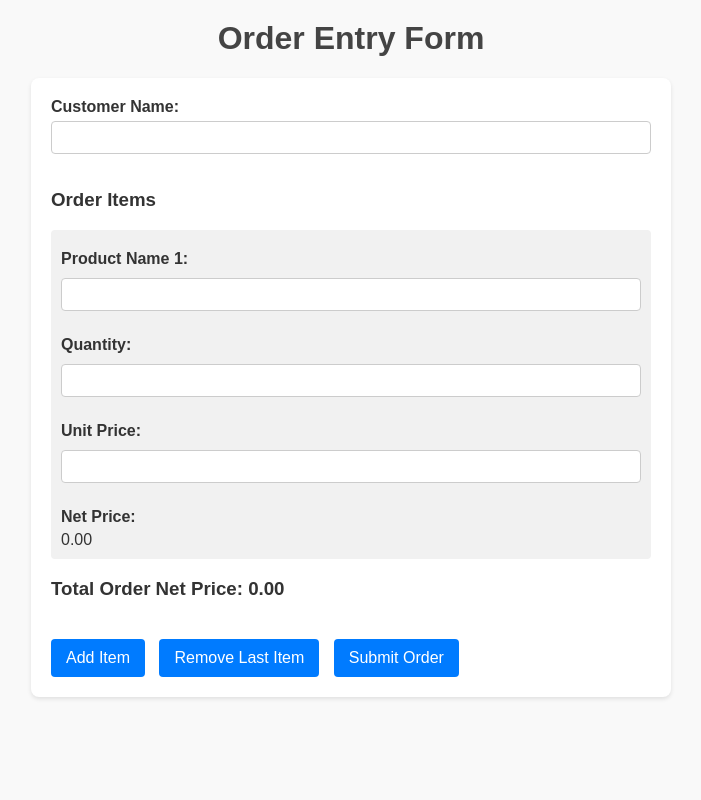
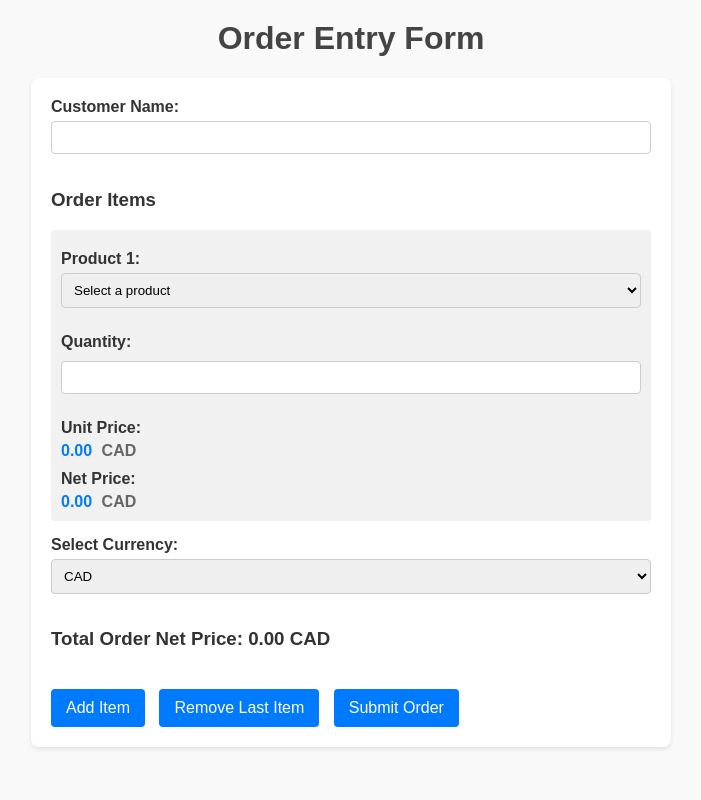
Before and after one commit to Farhan-Abbas/discovery-order-entry-app, a FastAPI app: page / in a window 1280 px wide. Shown: the whole page, without its empty margins (289-990 px from the left). Run offline with FastAPI, Linux system fonts and the light colour scheme.

Commit message:
feat: Implement product selection dropdown and currency conversion in order form

```diff
--- a/app.py
+++ b/app.py
@@ -8,12 +8,29 @@ from fastapi.requests import Request
 from fastapi.middleware.cors import CORSMiddleware
 import re
 
+import re
+import httpx
+
 app = FastAPI()
+
+# Predefined products with prices in CAD (base currency)
+PREDEFINED_PRODUCTS = {
+    "Laptop": 1200.00,
+    "Mouse": 25.00,
+    "Keyboard": 75.00,
+    "Monitor": 300.00,
+    "Headphones": 150.00,
+    "Webcam": 80.00,
+    "Smartphone": 800.00,
+    "Tablet": 500.00,
+    "Charger": 30.00,
+    "Speaker": 120.00
+}
 
 # Add CORS middleware
 app.add_middleware(
     CORSMiddleware,
-    allow_origins=["http://127.0.0.1:8000"],  # Frontend origin
+    allow_origins=["http://127.0.0.1:8000", "http://127.0.0.1:5500"],  # Frontend origin
     allow_credentials=True,
     allow_methods=["*"],
     allow_headers=["*"],
@@ -41,7 +58,7 @@ class OrderItem(BaseModel):
     @validator("product_name")
     def validate_product_name(cls, value):
         """
-        Validate the product name to ensure it is not empty and contains only valid characters.
+        Validate the product name to ensure it exists in predefined products.
 
         Args:
             value (str): The product name to validate.
@@ -54,8 +71,8 @@ class OrderItem(BaseModel):
         """
         if not value.strip():
             raise ValueError("Product name cannot be empty or whitespace.")
-        if not re.match(r"^[a-zA-Z0-9 ]+$", value):
-            raise ValueError("Product name can only contain alphanumeric characters and spaces.")
+        if value not in PREDEFINED_PRODUCTS:
+            raise ValueError(f"Product '{value}' is not available. Please select from predefined products.")
         return value
 
 class Order(BaseModel):
@@ -226,3 +243,31 @@ async def create_order(order: Order, request: Request):
     except Exception as exc:
         # Use utility function to generate error HTML
         return generate_error_response(f"An unexpected error occurred: {str(exc)}")
+
+# Endpoint to fetch exchange rates
+@app.get("/api/exchange-rates")
+async def get_exchange_rates():
+    """
+    Return hardcoded exchange rates with CAD as the base currency.
+
+    Returns:
+        JSONResponse: A dictionary of hardcoded exchange rates.
+    """
+    hardcoded_rates = {
+        "CAD": 1.0,
+        "USD": 0.75,
+        "EUR": 0.68,
+        "GBP": 0.59
+    }
+    return JSONResponse(content=hardcoded_rates)
+
+# Endpoint to fetch predefined products
+@app.get("/api/products")
+async def get_products():
+    """
+    Return predefined products with their prices in CAD.
+
+    Returns:
+        JSONResponse: A dictionary of predefined products and their prices.
+    """
+    return JSONResponse(content=PREDEFINED_PRODUCTS)
--- a/static/css/styles.css
+++ b/static/css/styles.css
@@ -29,13 +29,26 @@ label {
 }
 
 input[type="text"],
-input[type="number"] {
+input[type="number"],
+select {
     width: 100%;
     padding: 8px;
     margin-bottom: 15px;
     border: 1px solid #ccc;
     border-radius: 4px;
     box-sizing: border-box;
+}
+
+.unit-price,
+.net-price {
+    font-weight: bold;
+    color: #007bff;
+}
+
+.currency-label {
+    font-weight: bold;
+    color: #666;
+    margin-left: 5px;
 }
 
 button {
--- a/static/js/main.js
+++ b/static/js/main.js
@@ -1,6 +1,60 @@
+// Global variables
+let predefinedProducts = {};
+let exchangeRates = {};
+let currentCurrency = "CAD";
+
+// Function to fetch predefined products from the backend
+async function fetchPredefinedProducts() {
+    try {
+        const response = await fetch("http://127.0.0.1:8000/api/products");
+        if (!response.ok) {
+            throw new Error("Failed to fetch predefined products.");
+        }
+        return await response.json();
+    } catch (error) {
+        console.error("Error fetching predefined products:", error);
+        return null;
+    }
+}
+
+// Function to populate product dropdown
+function populateProductDropdown(selectElement) {
+    // Clear existing options except the first one
+    selectElement.innerHTML = '<option value="">Select a product</option>';
+
+    // Add predefined products as options
+    Object.keys(predefinedProducts).forEach(productName => {
+        const option = document.createElement("option");
+        option.value = productName;
+        option.textContent = productName;
+        selectElement.appendChild(option);
+    });
+}
+
+// Function to initialize the application
+async function initializeApp() {
+    // Fetch predefined products and exchange rates
+    predefinedProducts = await fetchPredefinedProducts();
+    exchangeRates = await fetchExchangeRates();
+
+    if (!predefinedProducts) {
+        alert("Failed to load product data.");
+        return;
+    }
+
+    if (!exchangeRates) {
+        alert("Failed to load exchange rate data.");
+        return;
+    }
+
+    // Populate the first product dropdown
+    const firstProductSelect = document.getElementById("product-name-1");
+    populateProductDropdown(firstProductSelect);
+}
+
 // Event listener for adding a new order item dynamically to the form
-// This listener creates a new set of input fields for product name, quantity, unit price,
-// and net price, and appends them to the order items container when the 'Add Order Item' button is clicked.
+// This listener creates a new set of input fields for product selection, quantity,
+// unit price display, and net price display, and appends them to the order items container.
 document.getElementById("add-order-item").addEventListener("click", function () {
     const orderItemsContainer = document.getElementById("order-items");
     const orderItemCount = orderItemsContainer.getElementsByClassName("order-item").length;
@@ -9,15 +63,17 @@ document.getElementById("add-order-item").addEventListener("click", function ()
     const newOrderItem = document.createElement("div");
     newOrderItem.classList.add("order-item");
 
-    // Add product name input
+    // Add product selection dropdown
     const productNameLabel = document.createElement("label");
     productNameLabel.setAttribute("for", `product-name-${orderItemCount + 1}`);
-    productNameLabel.textContent = `Product Name ${orderItemCount + 1}:`;
-    const productNameInput = document.createElement("input");
-    productNameInput.setAttribute("type", "text");
-    productNameInput.setAttribute("id", `product-name-${orderItemCount + 1}`);
-    productNameInput.setAttribute("name", `order_items[${orderItemCount}][product_name]`);
-    productNameInput.required = true;
+    productNameLabel.textContent = `Product ${orderItemCount + 1}:`;
+    const productNameSelect = document.createElement("select");
+    productNameSelect.setAttribute("id", `product-name-${orderItemCount + 1}`);
+    productNameSelect.setAttribute("name", `order_items[${orderItemCount}][product_name]`);
+    productNameSelect.required = true;
+
+    // Populate the dropdown
+    populateProductDropdown(productNameSelect);
 
     // Add quantity input
     const quantityLabel = document.createElement("label");
@@ -30,17 +86,17 @@ document.getElementById("add-order-item").addEventListener("click", function ()
     quantityInput.setAttribute("min", "1");
     quantityInput.required = true;
 
-    // Add unit price input
+    // Add unit price display
     const unitPriceLabel = document.createElement("label");
     unitPriceLabel.setAttribute("for", `unit-price-${orderItemCount + 1}`);
     unitPriceLabel.textContent = "Unit Price:";
-    const unitPriceInput = document.createElement("input");
-    unitPriceInput.setAttribute("type", "number");
-    unitPriceInput.setAttribute("id", `unit-price-${orderItemCount + 1}`);
-    unitPriceInput.setAttribute("name", `order_items[${orderItemCount}][unit_price]`);
-    unitPriceInput.setAttribute("min", "0");
-    unitPriceInput.setAttribute("step", "0.01");
-    unitPriceInput.required = true;
+    const unitPriceSpan = document.createElement("span");
+    unitPriceSpan.setAttribute("id", `unit-price-${orderItemCount + 1}`);
+    unitPriceSpan.classList.add("unit-price");
+    unitPriceSpan.textContent = "0.00";
+    const unitPriceCurrency = document.createElement("span");
+    unitPriceCurrency.classList.add("currency-label");
+    unitPriceCurrency.textContent = currentCurrency;
 
     // Add net price display
     const netPriceLabel = document.createElement("label");
@@ -50,16 +106,23 @@ document.getElementById("add-order-item").addEventListener("click", function ()
     netPriceSpan.setAttribute("id", `net-price-${orderItemCount + 1}`);
     netPriceSpan.classList.add("net-price");
     netPriceSpan.textContent = "0.00";
+    const netPriceCurrency = document.createElement("span");
+    netPriceCurrency.classList.add("currency-label");
+    netPriceCurrency.textContent = currentCurrency;
 
     // Append inputs to the new order item div
     newOrderItem.appendChild(productNameLabel);
-    newOrderItem.appendChild(productNameInput);
+    newOrderItem.appendChild(productNameSelect);
     newOrderItem.appendChild(quantityLabel);
     newOrderItem.appendChild(quantityInput);
     newOrderItem.appendChild(unitPriceLabel);
-    newOrderItem.appendChild(unitPriceInput);
+    newOrderItem.appendChild(unitPriceSpan);
+    newOrderItem.appendChild(document.createTextNode(" "));
+    newOrderItem.appendChild(unitPriceCurrency);
     newOrderItem.appendChild(netPriceLabel);
     newOrderItem.appendChild(netPriceSpan);
+    newOrderItem.appendChild(document.createTextNode(" "));
+    newOrderItem.appendChild(netPriceCurrency);
 
     // Append the new order item to the container
     orderItemsContainer.appendChild(newOrderItem);
@@ -73,6 +136,7 @@ document.getElementById("remove-order-item").addEventListener("click", function
     // Ensure at least one order item remains
     if (orderItems.length > 1) {
         orderItemsContainer.removeChild(orderItems[orderItems.length - 1]);
+        updateTotalOrderNetPrice(); // Recalculate total after removing item
     } else {
         alert("At least one order item must remain.");
     }
@@ -81,13 +145,29 @@ document.getElementById("remove-order-item").addEventListener("click", function
 // Function to calculate and update net price for a product
 function updateNetPrice(orderItem) {
     const quantityInput = orderItem.querySelector("input[name*='[quantity]']");
-    const unitPriceInput = orderItem.querySelector("input[name*='[unit_price]']");
+    const productSelect = orderItem.querySelector("select[name*='[product_name]']");
+    const unitPriceSpan = orderItem.querySelector(".unit-price");
     const netPriceSpan = orderItem.querySelector(".net-price");
 
     const quantity = parseFloat(quantityInput.value) || 0;
-    const unitPrice = parseFloat(unitPriceInput.value) || 0;
-    const netPrice = quantity * unitPrice;
+    const selectedProduct = productSelect.value;
 
+    if (!selectedProduct || !predefinedProducts[selectedProduct]) {
+        unitPriceSpan.textContent = "0.00";
+        netPriceSpan.textContent = "0.00";
+        updateTotalOrderNetPrice();
+        return;
+    }
+
+    // Get the base price in CAD
+    const baseUnitPrice = predefinedProducts[selectedProduct];
+
+    // Convert to current currency
+    const conversionRate = exchangeRates[currentCurrency] || 1;
+    const convertedUnitPrice = baseUnitPrice * conversionRate;
+    const netPrice = quantity * convertedUnitPrice;
+
+    unitPriceSpan.textContent = convertedUnitPrice.toFixed(2);
     netPriceSpan.textContent = netPrice.toFixed(2);
     updateTotalOrderNetPrice();
 }
@@ -105,13 +185,64 @@ function updateTotalOrderNetPrice() {
     document.getElementById("order-net-price").textContent = totalNetPrice.toFixed(2);
 }
 
-// Update event listeners for quantity and unit price inputs
+// Update event listeners for quantity inputs and product selection
 document.getElementById("order-items").addEventListener("input", function (event) {
     const orderItem = event.target.closest(".order-item");
     if (orderItem) {
         updateNetPrice(orderItem);
     }
 });
+
+// Update event listeners for product selection changes
+document.getElementById("order-items").addEventListener("change", function (event) {
+    const orderItem = event.target.closest(".order-item");
+    if (orderItem && event.target.tagName === "SELECT") {
+        updateNetPrice(orderItem);
+    }
+});
+
+// Function to fetch exchange rates from the backend
+async function fetchExchangeRates() {
+    try {
+        const response = await fetch("http://127.0.0.1:8000/api/exchange-rates"); // Updated URL
+        if (!response.ok) {
+            throw new Error("Failed to fetch exchange rates.");
+        }
+        return await response.json();
+    } catch (error) {
+        console.error("Error fetching exchange rates:", error);
+        return null;
+    }
+}
+
+// Function to update all prices when currency changes
+async function updateCurrency() {
+    const currency = document.getElementById("currency").value;
+    currentCurrency = currency;
+
+    if (!exchangeRates || !exchangeRates[currency]) {
+        alert("Unable to fetch exchange rate for the selected currency.");
+        return;
+    }
+
+    // Update currency labels
+    const currencyLabels = document.querySelectorAll(".currency-label");
+    currencyLabels.forEach(label => {
+        label.textContent = currency;
+    });
+
+    // Update selected currency display
+    document.getElementById("selected-currency").textContent = currency;
+
+    // Recalculate all prices
+    const orderItems = document.getElementsByClassName("order-item");
+    for (let i = 0; i < orderItems.length; i++) {
+        updateNetPrice(orderItems[i]);
+    }
+}
+
+// Event listener for currency selection change
+document.getElementById("currency").addEventListener("change", updateCurrency);
 
 // Event listener for handling form submission using the fetch API
 // This listener prevents the default form submission, validates the form fields,
@@ -150,33 +281,22 @@ document.getElementById("order-form").addEventListener("submit", async function
     }
 
     for (let i = 0; i < orderItems.length; i++) {
-        const productName = orderItems[i].querySelector("input[name*='[product_name]']").value.trim();
+        const productSelect = orderItems[i].querySelector("select[name*='[product_name]']");
+        const productName = productSelect.value.trim();
         const quantity = parseInt(orderItems[i].querySelector("input[name*='[quantity]']").value, 10);
 
-        // Check for empty or whitespace-only product names
+        // Check for empty product selection
         if (!productName) {
-            alert(`Product name is required for item ${i + 1}.`);
+            alert(`Product selection is required for item ${i + 1}.`);
             return;
         }
 
         // Check for duplicate product names
         if (productNames.has(productName)) {
-            alert(`Duplicate product name detected: "${productName}" for item ${i + 1}.`);
+            alert(`Duplicate product selected: "${productName}" for item ${i + 1}.`);
             return;
         }
         productNames.add(productName);
-
-        // Check for character limit on product name
-        if (productName.length > 100) {
-            alert(`Product name for item ${i + 1} cannot exceed 100 characters.`);
-            return;
-        }
-
-        // Check for disallowed characters in product name
-        if (!/^[a-zA-Z0-9 ]+$/.test(productName)) {
-            alert(`Product name for item ${i + 1} can only contain alphanumeric characters and spaces.`);
-            return;
-        }
 
         // Check for quantity exceeding the maximum limit
         if (quantity > 1000000) {
@@ -230,3 +350,6 @@ document.getElementById("order-form").addEventListener("submit", async function
         document.body.innerHTML = `<h1>Error</h1><p>An unexpected error occurred: ${error.message}</p>`;
     }
 });
+
+// Initialize the application when the page loads
+document.addEventListener("DOMContentLoaded", initializeApp);
--- a/templates/index.html
+++ b/templates/index.html
@@ -15,22 +15,34 @@
         <div id="order-items">
             <h3>Order Items</h3>
             <div class="order-item">
-                <label for="product-name-1">Product Name 1:</label>
-                <input type="text" id="product-name-1" name="order_items[0][product_name]" required>
+                <label for="product-name-1">Product 1:</label>
+                <select id="product-name-1" name="order_items[0][product_name]" required>
+                    <option value="">Select a product</option>
+                </select>
 
                 <label for="quantity-1">Quantity:</label>
                 <input type="number" id="quantity-1" name="order_items[0][quantity]" min="1" required>
 
                 <label for="unit-price-1">Unit Price:</label>
-                <input type="number" id="unit-price-1" name="order_items[0][unit_price]" min="0" step="0.01" required>
+                <span id="unit-price-1" class="unit-price">0.00</span> <span class="currency-label">CAD</span>
 
                 <label for="net-price-1">Net Price:</label>
-                <span id="net-price-1" class="net-price">0.00</span>
+                <span id="net-price-1" class="net-price">0.00</span> <span class="currency-label">CAD</span>
             </div>
         </div>
 
+        <div id="currency-selector">
+            <label for="currency">Select Currency:</label>
+            <select id="currency" name="currency">
+                <option value="CAD" selected>CAD</option>
+                <option value="USD">USD</option>
+                <option value="EUR">EUR</option>
+                <option value="GBP">GBP</option>
+            </select>
+        </div>
+
         <div id="total-order-net-price">
-            <h3>Total Order Net Price: <span id="order-net-price">0.00</span></h3>
+            <h3>Total Order Net Price: <span id="order-net-price">0.00</span> <span id="selected-currency">CAD</span></h3>
         </div>
 
         <button type="button" id="add-order-item">Add Item</button>
```
